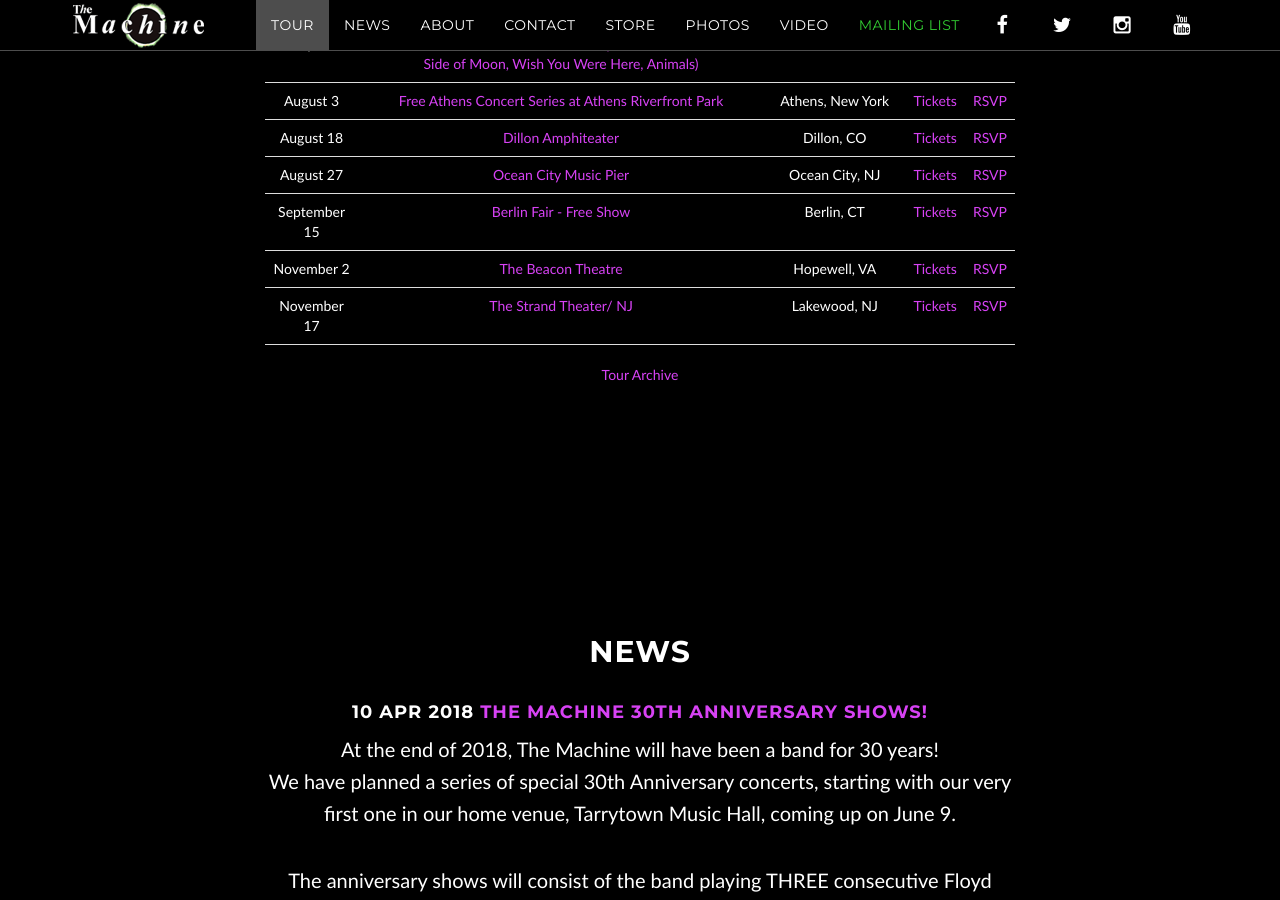
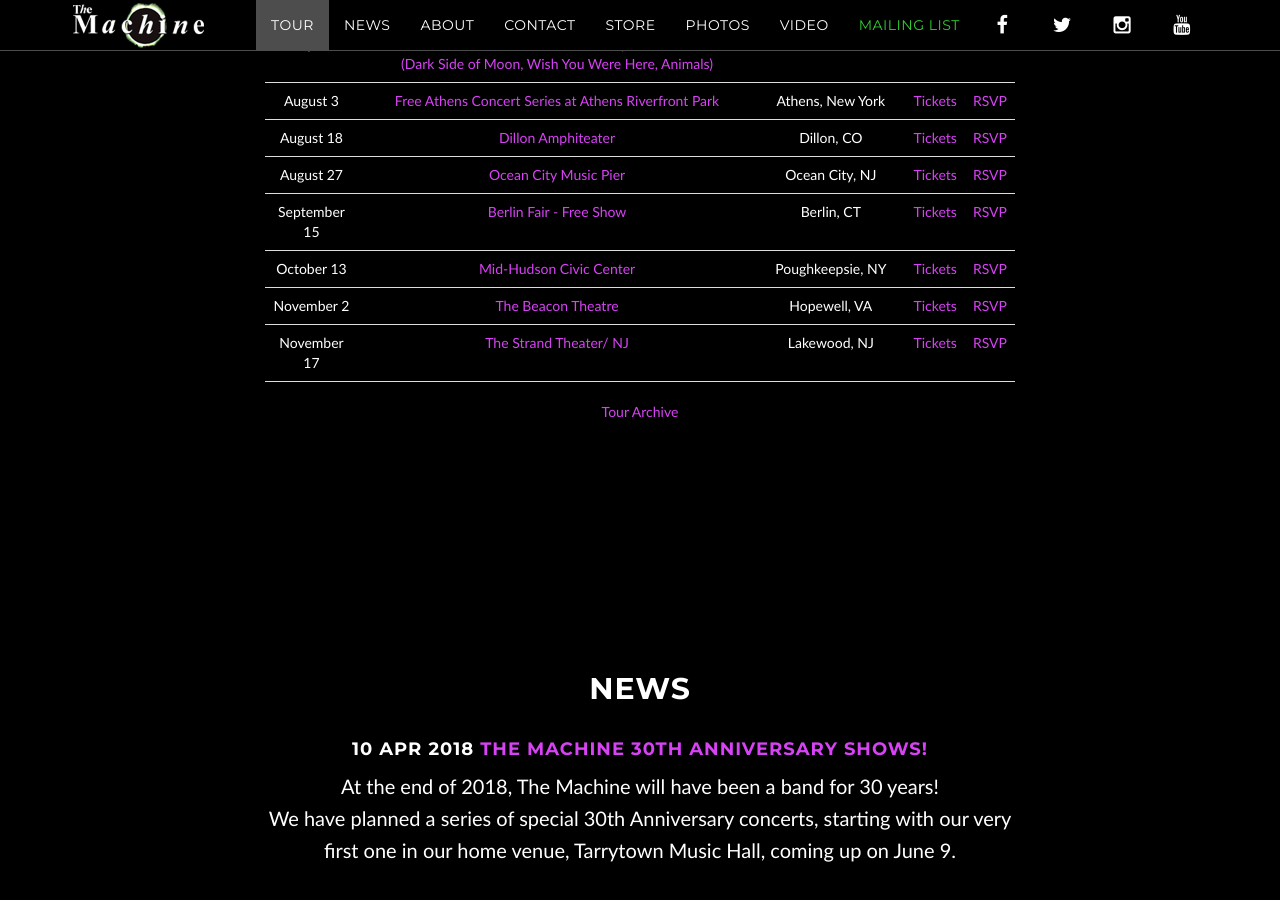
Before and after one commit to machineweb/machineweb.github.io, a Jekyll site: the page built from index.html, in a window 1280 px wide and 900 px high, scrolled down 1181 px. Built offline with Jekyll 4.4.1, drawn with Linux system fonts in a browser that asks for light colours; comment, search, counter and statistics services are not loaded.

Commit message:
New tour item

```diff
--- a/_data/tour.yml
+++ b/_data/tour.yml
@@ -3459,3 +3459,11 @@
     tickets-url: "https://ctberlinfair.com/about-the-fair/hours-and-admissions"
     rsvp-url: "https://www.facebook.com/events/1737071893044446/"
     order: "1536984000000"
+
+  - date: "October 13 2018"
+    venue: "Mid-Hudson Civic Center"
+    venue-url: "http://www.midhudsonciviccenter.org/event-listing.php"
+    location: "Poughkeepsie, NY"
+    tickets-url: "http://www.midhudsonciviccenter.org/event-listing.php"
+    rsvp-url: "https://www.facebook.com/events/439331123145733/"
+    order: "1539403200000"
```
